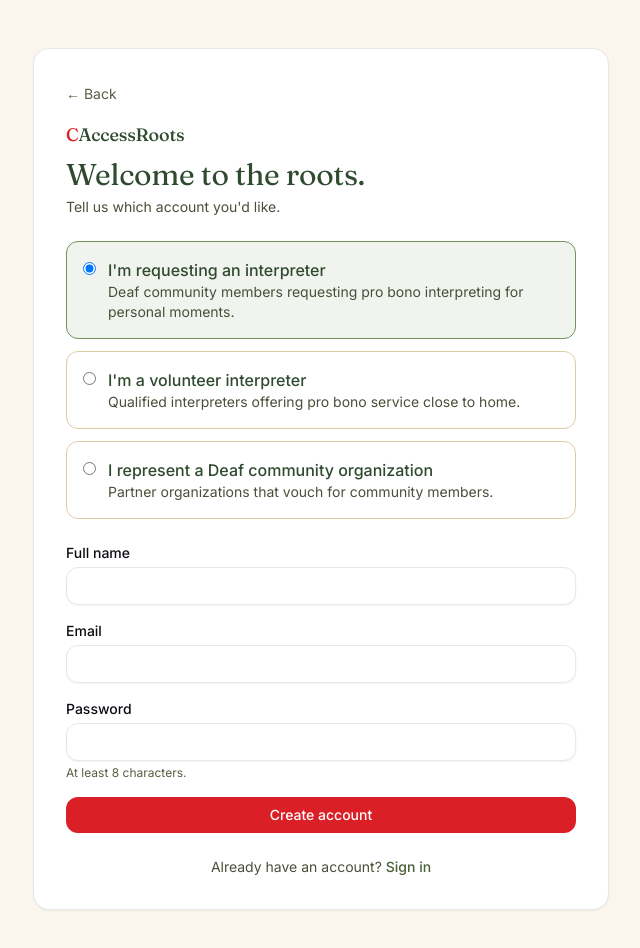
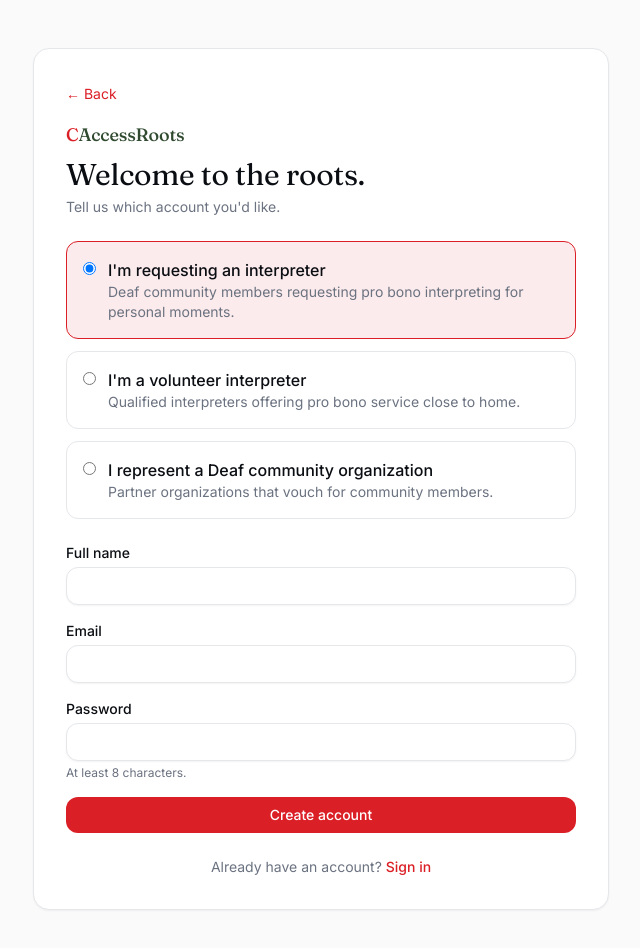
Before and after one commit to koregan-ad/caccessroots, a Next.js app: page /sign-up in a window 1280 px wide. Shown: the top 948 px of the page, without its empty margins (319-959 px from the left). Built offline with nearby package versions, Linux system fonts and the light colour scheme.

Commit message:
Update page.tsx

```diff
--- a/src/app/sign-up/page.tsx
+++ b/src/app/sign-up/page.tsx
@@ -1,7 +1,7 @@
 "use client";
 
 import { Suspense, useState } from "react";
-import { useRouter, useSearchParams } from "next/navigation";
+import { useSearchParams } from "next/navigation";
 import Link from "next/link";
 import { createSupabaseBrowserClient } from "@/lib/supabase/client";
 import { Wordmark } from "@/components/wordmark";
@@ -34,9 +34,15 @@ export default function SignUpPage() {
 }
 
 function SignUpForm() {
-  const router = useRouter();
   const params = useSearchParams();
-  const initialRole = (params.get("role") as UserRole) || "requestor";
+
+  const roleParam = params.get("role");
+
+  const initialRole: UserRole =
+    roleParam === "interpreter" || roleParam === "partner_admin"
+      ? roleParam
+      : "requestor";
+
   const [role, setRole] = useState<UserRole>(initialRole);
   const [fullName, setFullName] = useState("");
   const [email, setEmail] = useState("");
@@ -46,16 +52,21 @@ function SignUpForm() {
 
   async function onSubmit(e: React.FormEvent) {
     e.preventDefault();
+
     setError(null);
     setLoading(true);
+
     const supabase = createSupabaseBrowserClient();
 
     const { data, error: signUpErr } = await supabase.auth.signUp({
-      email,
+      email: email.trim(),
       password,
       options: {
-        emailRedirectTo: `${location.origin}/auth/callback`,
-        data: { full_name: fullName, role },
+        emailRedirectTo: `${window.location.origin}/auth/callback`,
+        data: {
+          full_name: fullName.trim(),
+          role,
+        },
       },
     });
 
@@ -65,33 +76,55 @@ function SignUpForm() {
       return;
     }
 
-    const userId = data.user?.id;
-    if (userId) {
-      const status = role === "requestor" ? "active" : "pending";
-      const { error: profileErr } = await supabase.from("profiles").insert({
-        id: userId, role, status, full_name: fullName, email,
-      });
-      if (profileErr) {
-        setLoading(false);
-        setError(profileErr.message);
-        return;
-      }
+    if (!data.user) {
+      setLoading(false);
+      setError("Your account could not be created. Please try again.");
+      return;
+    }
+
+    /*
+      The matching row in public.profiles should now be created
+      automatically by the Supabase database trigger.
+    */
+
+    if (!data.session) {
+      setLoading(false);
+
+      setError(
+        "Your account was created, but a login session was not started. Please sign in."
+      );
+
+      return;
     }
 
     setLoading(false);
-    router.push(role === "requestor" ? "/requestor" : "/pending-approval");
-    router.refresh();
+
+    if (role === "requestor") {
+      window.location.href = "/requestor";
+      return;
+    }
+
+    window.location.href = "/pending-approval";
   }
 
   return (
-    <main className="min-h-screen grid place-items-center px-4 py-12 bg-oat-50">
+    <main className="min-h-screen grid place-items-center px-4 py-12 bg-[#FAFAFA]">
       <div className="card p-8 w-full max-w-xl">
-        <Link href="/" className="text-sm text-olive-600">← Back</Link>
+        <Link href="/" className="text-sm text-[#DB1F26]">
+          ← Back
+        </Link>
+
         <div className="mt-4 mb-2">
           <Wordmark size="sm" href={null} />
         </div>
-        <h1 className="font-serif text-3xl text-forest-700 mt-2">Welcome to the roots.</h1>
-        <p className="text-sm text-olive-700 mt-1">Tell us which account you'd like.</p>
+
+        <h1 className="font-serif text-3xl text-[#0A0D12] mt-2">
+          Welcome to the roots.
+        </h1>
+
+        <p className="text-sm text-[#6B7280] mt-1">
+          Tell us which account you'd like.
+        </p>
 
         <div className="mt-6 space-y-3">
           {ROLES.map((r) => (
@@ -99,8 +132,8 @@ function SignUpForm() {
               key={r.value}
               className={`block cursor-pointer rounded-xl border p-4 transition ${
                 role === r.value
-                  ? "border-brand-500 bg-brand-50"
-                  : "border-sand-200 hover:border-brand-300"
+                  ? "border-[#DB1F26] bg-[#FCEBEC]"
+                  : "border-[#E5E7EB] hover:border-[#DB1F26]"
               }`}
             >
               <div className="flex items-start gap-3">
@@ -112,9 +145,11 @@ function SignUpForm() {
                   checked={role === r.value}
                   onChange={() => setRole(r.value)}
                 />
+
                 <div>
-                  <p className="font-medium text-forest-700">{r.label}</p>
-                  <p className="text-sm text-olive-700">{r.desc}</p>
+                  <p className="font-medium text-[#0A0D12]">{r.label}</p>
+
+                  <p className="text-sm text-[#6B7280]">{r.desc}</p>
                 </div>
               </div>
             </label>
@@ -123,34 +158,78 @@ function SignUpForm() {
 
         <form onSubmit={onSubmit} className="space-y-4 mt-6">
           <div>
-            <label className="label" htmlFor="fullName">Full name</label>
-            <input id="fullName" required className="input"
-              value={fullName} onChange={(e) => setFullName(e.target.value)} />
+            <label className="label" htmlFor="fullName">
+              Full name
+            </label>
+
+            <input
+              id="fullName"
+              required
+              className="input"
+              value={fullName}
+              onChange={(e) => setFullName(e.target.value)}
+              autoComplete="name"
+            />
           </div>
+
           <div>
-            <label className="label" htmlFor="email">Email</label>
-            <input id="email" type="email" required className="input"
-              value={email} onChange={(e) => setEmail(e.target.value)} />
+            <label className="label" htmlFor="email">
+              Email
+            </label>
+
+            <input
+              id="email"
+              type="email"
+              required
+              className="input"
+              value={email}
+              onChange={(e) => setEmail(e.target.value)}
+              autoComplete="email"
+            />
           </div>
+
           <div>
-            <label className="label" htmlFor="password">Password</label>
-            <input id="password" type="password" required minLength={8} className="input"
-              value={password} onChange={(e) => setPassword(e.target.value)} />
-            <p className="text-xs text-olive-600 mt-1">At least 8 characters.</p>
+            <label className="label" htmlFor="password">
+              Password
+            </label>
+
+            <input
+              id="password"
+              type="password"
+              required
+              minLength={8}
+              className="input"
+              value={password}
+              onChange={(e) => setPassword(e.target.value)}
+              autoComplete="new-password"
+            />
+
+            <p className="text-xs text-[#6B7280] mt-1">
+              At least 8 characters.
+            </p>
           </div>
+
           {error && (
-            <p className="text-sm text-terra-700 bg-terra-50 px-3 py-2 rounded-lg">
+            <p className="text-sm text-[#B42318] bg-[#FEF3F2] px-3 py-2 rounded-lg">
               {error}
             </p>
           )}
-          <button type="submit" disabled={loading} className="btn-primary w-full">
+
+          <button
+            type="submit"
+            disabled={loading}
+            className="btn-primary w-full"
+          >
             {loading ? "Creating account…" : "Create account"}
           </button>
         </form>
 
-        <p className="text-sm text-olive-700 mt-6 text-center">
+        <p className="text-sm text-[#6B7280] mt-6 text-center">
           Already have an account?{" "}
-          <Link href="/sign-in" className="text-brand-700 font-medium underline-offset-2 hover:underline">
+          <Link
+            href="/sign-in"
+            className="text-[#DB1F26] font-medium underline-offset-2 hover:underline"
+          >
             Sign in
           </Link>
         </p>
@@ -161,10 +240,13 @@ function SignUpForm() {
 
 function AuthLoading() {
   return (
-    <main className="min-h-screen grid place-items-center px-4 bg-oat-50">
+    <main className="min-h-screen grid place-items-center px-4 bg-[#FAFAFA]">
       <div className="card p-8 w-full max-w-xl">
         <Wordmark size="sm" href={null} />
-        <p className="text-sm text-olive-700 mt-4">Loading sign up…</p>
+
+        <p className="text-sm text-[#6B7280] mt-4">
+          Loading sign up…
+        </p>
       </div>
     </main>
   );
```
